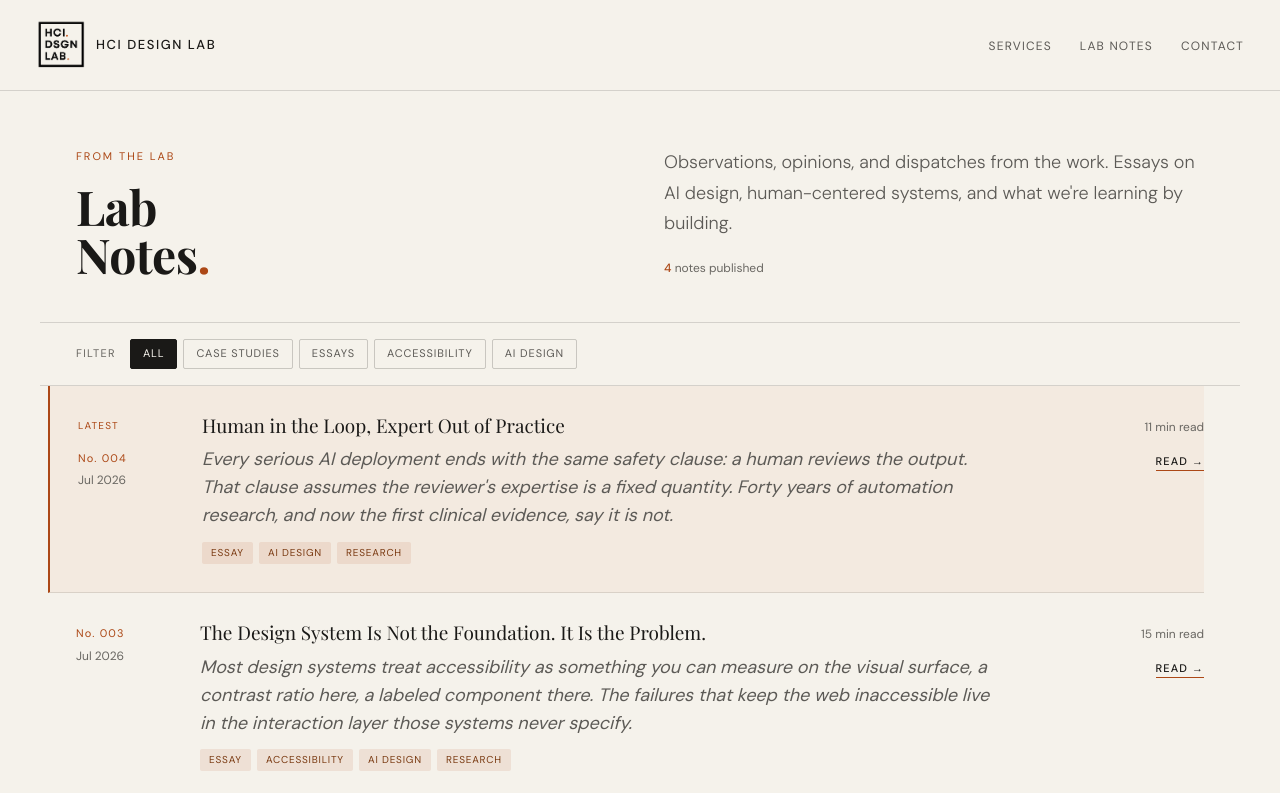
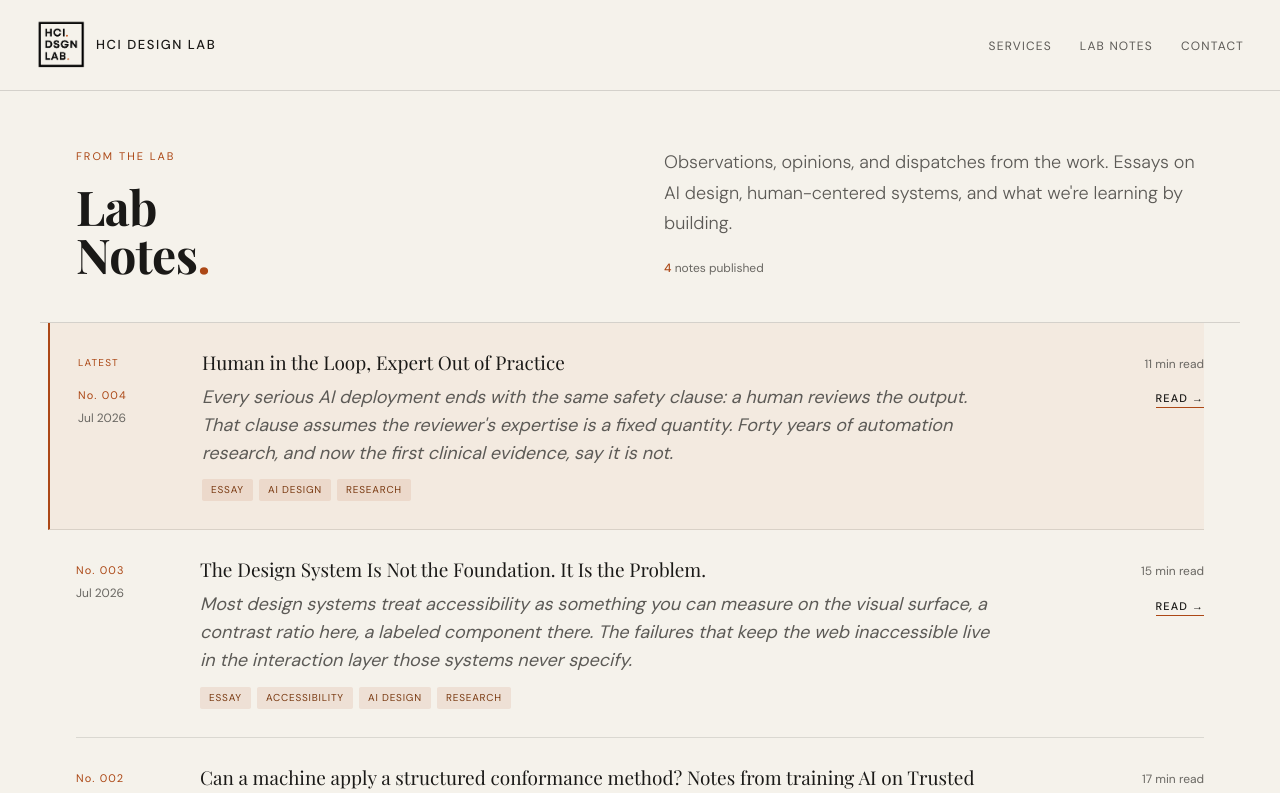
Before and after one commit to MyLightIsOn/hci-design, a Next.js app: page /lab-notes in a window 1280 px wide. Shown: the top 793 px of the page. Built offline with nearby package versions, Linux system fonts and the light colour scheme; a web font is replaced by a local one.

Commit message:
chore: temporarily comment out FilterBar in PostListClient until more articles are available

```diff
--- a/app/lab-notes/PostListClient.js
+++ b/app/lab-notes/PostListClient.js
@@ -30,7 +30,8 @@ export default function PostListClient({ posts }) {
 
   return (
     <>
-      <FilterBar filters={ALL_FILTERS} onFilter={setFilter} />
+      {/* Re-enable once there are 10+ articles */}
+      {/* <FilterBar filters={ALL_FILTERS} onFilter={setFilter} /> */}
       <div className={styles.list}>
         {visible.map((post, i) => (
           <Link
```
